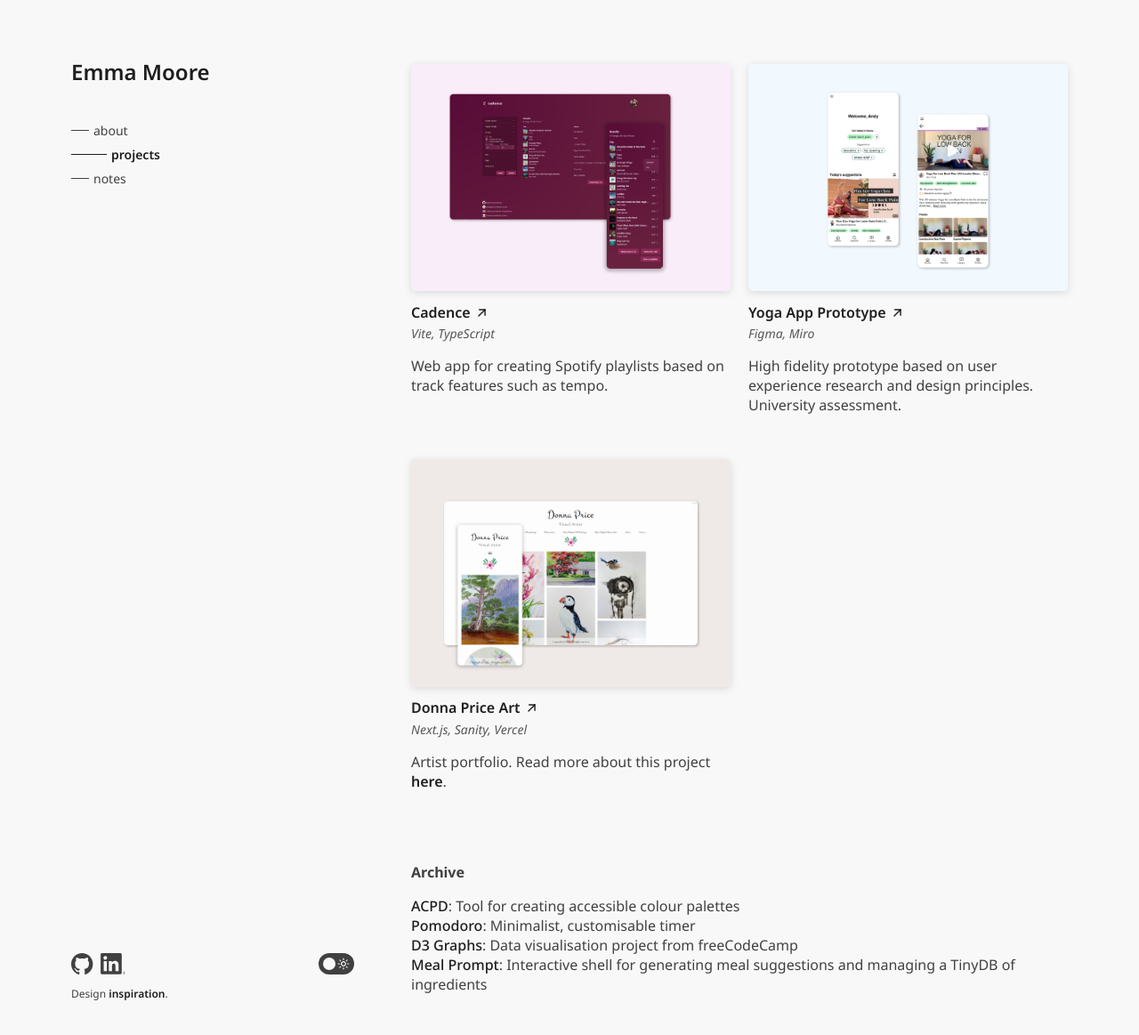
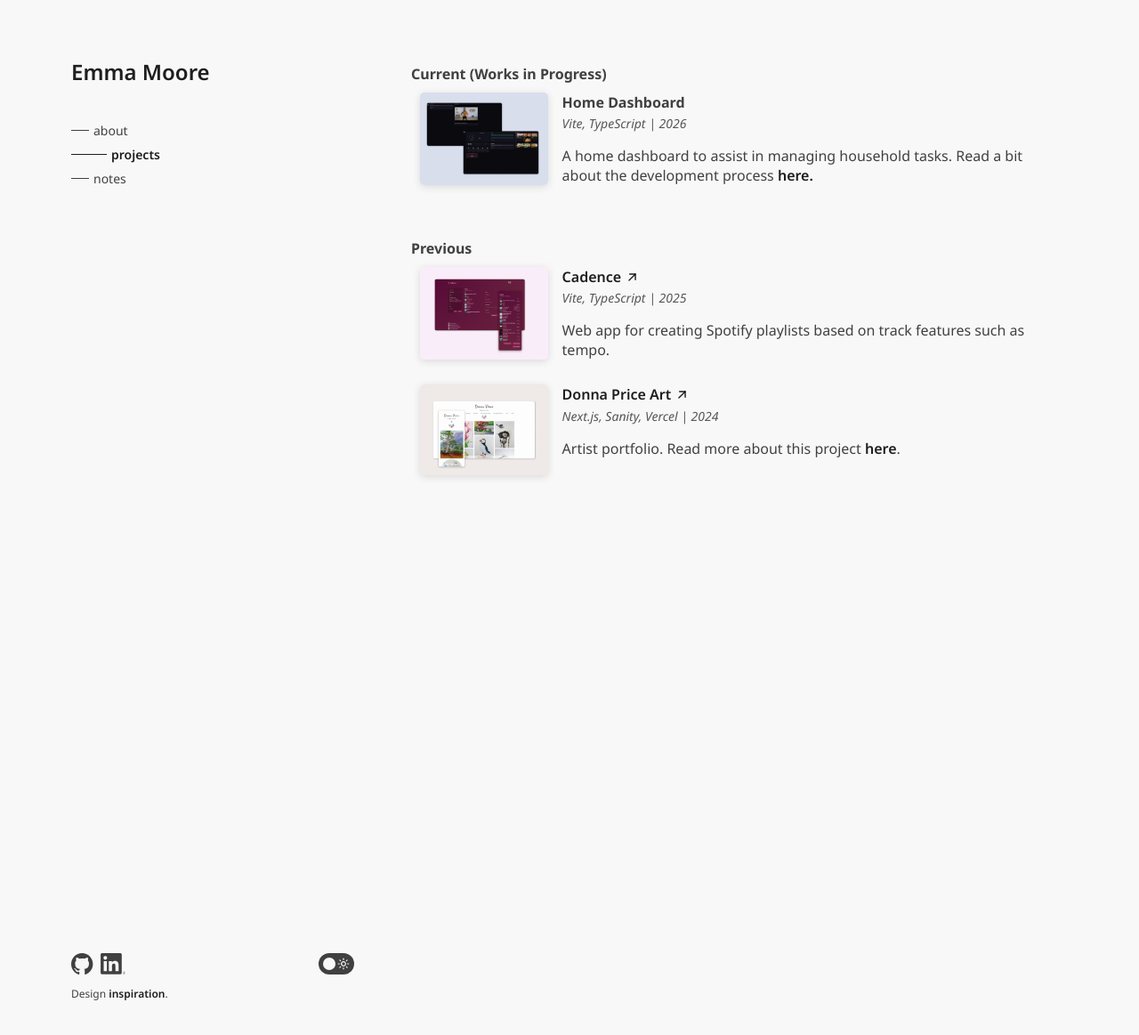
Before and after one commit to emoore29/emoore29.github.io, a Jekyll site: the page built from projects.html, in a window 1280 px wide and 1189 px high. Shown: the top 1163 px of the window at 89% size. Built offline with Jekyll 4.4.1, drawn with Linux system fonts in a browser that asks for light colours.

Commit message:
Add home dashboard project and blog post

```diff
--- a/assets/css/projects.css
+++ b/assets/css/projects.css
@@ -1,29 +1,22 @@
-.projects-grid {
-  display: grid;
-  grid-template-columns: repeat(2, 1fr);
+.projects {
+  display: flex;
+  flex-direction: column;
   width: 100%;
-  gap: 20px;
+  gap: 0.5rem;
   margin-bottom: 50px;
-}
-
-@media (max-width: 768px) {
-  .projects-grid {
-    grid-template-columns: repeat(1, 1fr);
-  }
 }
 
 .project-card {
   display: flex;
-  flex-direction: column;
-  gap: 0.8rem;
+  padding: 10px;
+  gap: 1rem;
   width: 100%;
-  margin-bottom: 30px;
   border-radius: 5px;
 }
 
 .project-img {
-  max-width: 100%;
-  object-fit: contain;
+  max-width: 20%;
+  object-fit: cover;
   object-position: top;
   border-radius: 5px;
   box-shadow: rgba(99, 99, 99, 0.2) 0px 2px 8px 0px;
--- a/assets/css/styles.css
+++ b/assets/css/styles.css
@@ -11,6 +11,7 @@
 html[data-theme="light"] {
   --grey: #575757;
   --background-color: #f8f8f8;
+  --project-card: #f1f1f1;
   --text: #000000bd;
   --em-text: #000000e1;
   --pink: #b93673;
@@ -19,6 +20,8 @@
 html[data-theme="dark"] {
   --grey: #f8f8f8;
   --background-color: #1b1b1b;
+  --project-card: rgb(105, 105, 105);
+
   --text: #ffffffbd;
   --em-text: #ffffff;
   --pink: #b93673;
@@ -138,6 +141,15 @@
   color: var(--em-text);
   text-decoration: none;
   transition: var(--theme-transition);
+}
+
+code {
+  display: block;
+  max-width: 100%;
+}
+
+.language-plaintext {
+  width: 100%;
 }
 
 .desktop-buttons {
--- /dev/null
+++ b/notes/_posts/2026-03-17-building-a-home-dashboard.md
@@ -0,0 +1,25 @@
+---
+title: "Building a Home Dashboard with Claude"
+date: 2026-03-17
+---
+
+With the rapidly increasing relevance of AI, specifically LLMs, in the software development industry (and pretty much every industry), I've been feeling the pressure to integrate AI in my workflow for own projects. This is not without some apprehensiveness on my part for many reasons I'm sure anyone familiar with the discourse around AI can guess. Amongst these reasons, one of my biggest concerns as is how AI could change my skillset and whether over-reliance on AI could cause me to lose some of the problem-solving skills I've worked hard to develop over the last few years. But I want to make sure I'm familiar with how AI is changing the industry so that I can stay informed and aware of the tools that are available and how they work.
+
+Over the last few years, my partner and I have been wanting to build a display for our kitchen to help with household management. We were inspired by tools like [Home Assistant](https://www.home-assistant.io/), but wanted to build something tailored to our own needs, which we decided was less focused on managing smart house features such as smart bulb brightness but more about reducing the mental load associated with organising our day-to-day lives, like keeping track of which colour bin needs to go out, what the current UV index is, or what's for dinner. The idea was to have a display that shows us this information at a glance, so we don't need to individually track each piece of information with our phones or computers across a range of different platforms. Initially, my partner set up the codebase skeleton with the help of Claude Code to get us started with some basic components like a clock and a module wrapper component to style components consistently. I then started working on building up the functionality from the existing structure.
+
+Previously, I've mostly approached LLMs as an advanced version of Google, for example, to double check syntax or troubleshoot an npm error code. I've been reluctant to lean on LLMs more heavily than that because of the issues I briefly touched on in the introduction to this post. But I've been aware of the quickly improving capabilities of AI with the introduction of tools like Claude Code, and with my partner kicking off this project with Claude, it seemed like a good time to trial integrating AI more fully into my development process. I'll also admit that one of my priorities with this project was getting it up and running quickly so that we could start using it, and I knew that using Claude to draft components or API endpoints instead of manually typing them myself would likely do that, and allow me to focus my thoughts on how to best tailor the user experience and design of the app to our needs.
+
+In about a day of prompting Claude, I had a minimum viable product up and running on our kitchen bench on an old Raspberry Pi and second-hand monitor, displaying a clock, calendar, current and forecast weather, and meal suggestions. Over the next week I added a chores list with recurring tasks, a module displaying the upcoming bin day and which colour bin needs to go out, individual pages for our personal todo lists that we can access on our phones, and a workout module that displays the next workout in a YouTube playlist I've been following, with all information stored in an SQLite database on the backend. Some of the work was reduced because we already had a home server running Proxmox for things like Mealie, a home weather station API and occasionally hosting game servers for our friends, so we had the infrastructure there to quickly self-host the home dashboard app. But there's no doubt that using Claude drastically reduced the time and effort that would have been involved in getting the project up and running.
+
+My workflow was still more limited than what I have seen some developers doing online, using singular prompts to create entire apps and programs. I used Claude in the browser and where needed copy-pasted code to and from the browser in an iterative process. Sometimes the prompts were to create entire components, and sometimes I broke it down into smaller steps when I wanted to make sure I understood the process properly. Here are some examples of prompts I used:
+
+- _Update the handleSave function to incorporate a check if a chore exists to PATCH, rather than POST_ (quick refactoring after adding editable chores)
+- _Explain what each command you suggest does_ (making sure I'm not blindly copy-pasting commands into the Linux server that I don't understand)
+- _Help me separate the "current" weather and "forecast" weather components into two separate modules_ (refactoring for more organised code)
+- _I want to display the high/low forecast temperatures for the week as horizontal lines with colour gradients_ (brainstorming how to visualise data and saving time on building an SVG - this would have been fun to try to build myself, but it would have taken me much longer to build without Claude)
+
+* _This is the code I have so far, am I on the right track or is there a simpler way?_ (checking code I manually wrote to learn as I went - I tended to manually write code I was less familiar with, such as SQL queries, to make sure I learn how to do it without an LLM)
+
+Part of my reason for doing things this way rather than in one giant prompt was because I still have concerns around losing my skills if I no longer have to manually type out JSX or CSS and don't pay attention to all the details of the project, and part of it was because I wanted the dashboard to have a human touch. There's an uncanny valley effect that I think is particularly obvious in art or "photos" or writing that has been produced by AI. But I worry about a similar subtle effect occurring with codebases and apps produced with AI. I know that a Todo list app or a weather app are not exactly groundbreaking projects, but since we planned to use this dashboard every day, I wanted to oversee the design decisions (both architecturally and aesthetically) to make sure that it feels personal and works for our preferences, and that I can understand the codebase and how to build upon it moving forward.
+
+I think there are still many ethical considerations to keep in mind when using AI, which I'm still learning about as AI continues to evolve and might explore in a future blog post. I also want to make sure that regardless of how AI is integrated in the workforce in the future that I maintain my ability to problem-solve and be creative, which is exactly why I got into programming in the first place.
--- a/projects.html
+++ b/projects.html
@@ -5,7 +5,48 @@
 ---
 
 <div>
-  <div class="projects-grid">
+  <h4>Current (Works in Progress)</h4>
+  <div class="projects">
+    <div class="project-card">
+      <img
+        class="project-img"
+        src="/assets/images/projects/dashboard.png"
+        alt="Home Dashboard"
+      />
+      <div class="project-info">
+        <h4>Home Dashboard</h4>
+        <p class="project-tech">Vite, TypeScript | 2026</p>
+        <p>
+          A home dashboard to assist in managing household tasks. Read a bit
+          about the development process
+          <a
+            href="https://emoore29.github.io/notes/2026/03/17/building-a-home-dashboard.html"
+            >here.</a
+          >
+        </p>
+      </div>
+    </div>
+    <!-- <div class="project-card">
+      <img
+        class="project-img"
+        src="/assets/images/projects/datashelf.png"
+        alt="Cadence homepage"
+      />
+      <div class="project-info">
+        <h4>
+          <p class="project-link">Datashelf</p>
+        </h4>
+        <p class="project-tech">Astro, TypeScript | 2026</p>
+        <p>
+          A dataviz website built with my sister for fun, to play around with
+          dataviz of classic novels and more.
+        </p>
+      </div>
+    </div> -->
+  </div>
+
+  <h4>Previous</h4>
+  <div class="projects">
     <div class="project-card">
       <img
         class="project-img"
@@ -21,14 +62,14 @@
             >Cadence {% include arrow.html %}</a
           >
         </h4>
-        <p class="project-tech">Vite, TypeScript</p>
+        <p class="project-tech">Vite, TypeScript | 2025</p>
         <p>
           Web app for creating Spotify playlists based on track features such as
           tempo.
         </p>
       </div>
     </div>
-    <div class="project-card">
+    <!-- <div class="project-card">
       <img
         class="project-img"
         src="/assets/images/projects/yoga-prototype.png"
@@ -43,13 +84,13 @@
             >Yoga App Prototype {% include arrow.html %}</a
           >
         </h4>
-        <p class="project-tech">Figma, Miro</p>
+        <p class="project-tech">Figma, Miro | 2025</p>
         <p>
           High fidelity prototype based on user experience research and design
           principles. University assessment.
         </p>
       </div>
-    </div>
+    </div> -->
     <div class="project-card">
       <img
         class="project-img"
@@ -65,7 +106,7 @@
             >Donna Price Art {% include arrow.html %}</a
           >
         </h4>
-        <p class="project-tech">Next.js, Sanity, Vercel</p>
+        <p class="project-tech">Next.js, Sanity, Vercel | 2024</p>
         <p>
           Artist portfolio. Read more about this project
           <a
@@ -79,7 +120,7 @@
     </div>
   </div>
 
-  <h4>Archive</h4>
+  <!-- <h4>Archive</h4>
   <ul class="project-archive">
     <li>
       <p>
@@ -122,5 +163,5 @@
         TinyDB of ingredients
       </p>
     </li>
-  </ul>
+  </ul> -->
 </div>
```
Also changed, not shown: assets/images/projects/dashboard.png (added).
